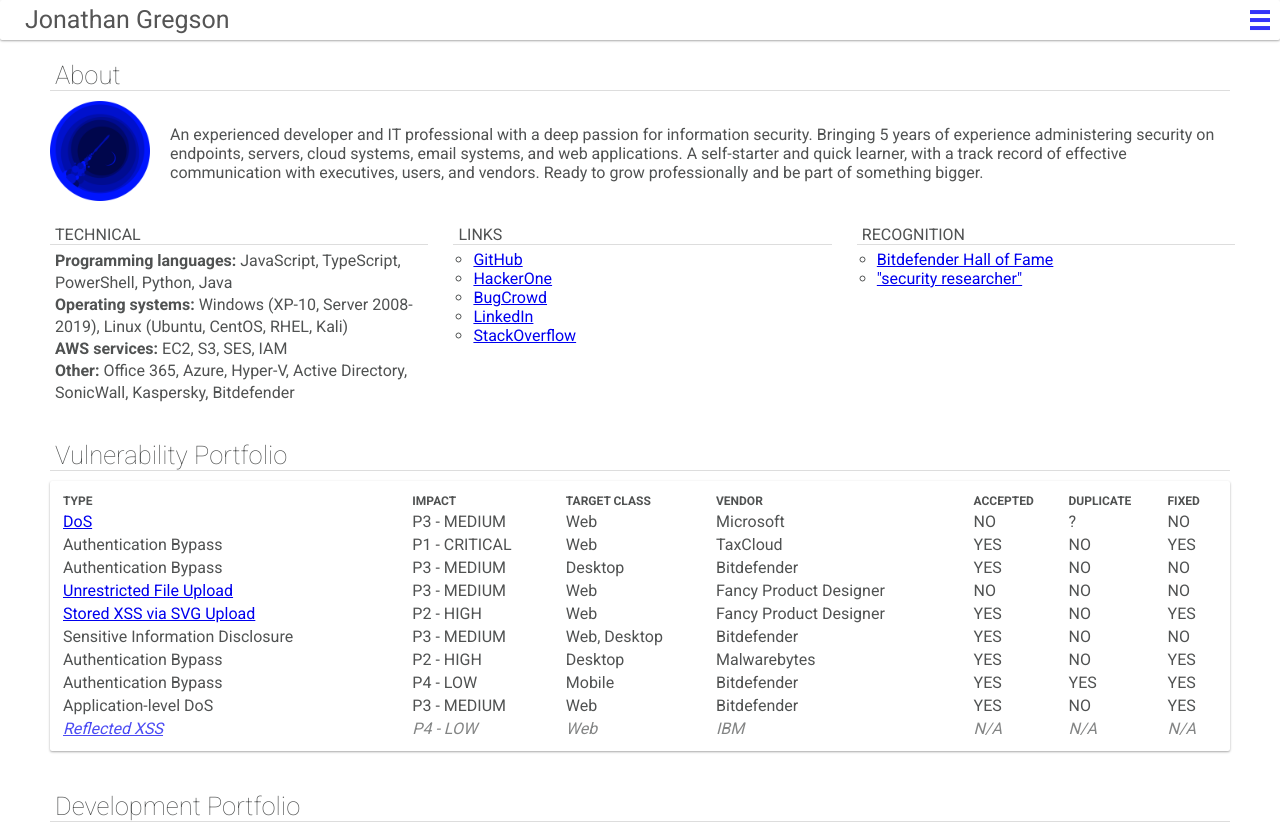
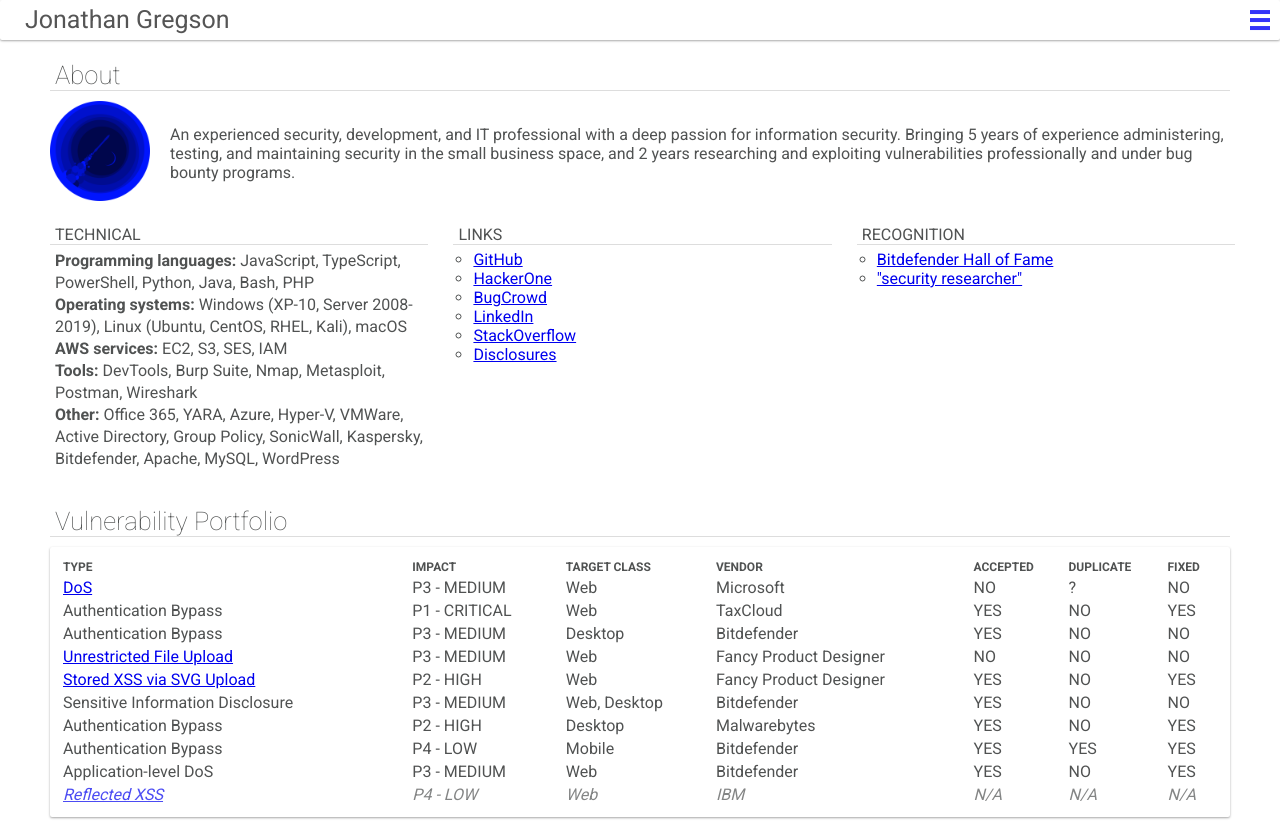
Before and after one commit to jdgregson/jdgregson.com, a website: page src/index.html in a window 1280 px wide. Shown: the top 825 px of the page. Drawn offline with Linux system fonts and the light colour scheme; files whose address does not match are found by name.

Commit message:
Updated technical, links, and description.

```diff
--- a/src/index.html
+++ b/src/index.html
@@ -80,13 +80,11 @@
                 <img class="brand-image" src="art/brand.png" />
               </div>
               <div class="about-text">
-                An experienced developer and IT professional with a deep passion
-                for information security. Bringing 5 years of experience
-                administering security on endpoints, servers, cloud systems,
-                email systems, and web applications. A self-starter and quick
-                learner, with a track record of effective communication with
-                executives, users, and vendors. Ready to grow professionally and
-                be part of something bigger.
+                An experienced security, development, and IT professional with a
+                deep passion for information security. Bringing 5 years of
+                experience administering, testing, and maintaining security in
+                the small business space, and 2 years researching and exploiting
+                vulnerabilities professionally and under bug bounty programs.
               </div>
               <div class="brand-bumper"></div>
             </div>
@@ -96,16 +94,21 @@
                 <ul id="technical-ul">
                   <li>
                     <b>Programming languages:</b> JavaScript, TypeScript,
-                    PowerShell, Python, Java
+                    PowerShell, Python, Java, Bash, PHP
                   </li>
                   <li>
                     <b>Operating systems:</b> Windows (XP-10, Server 2008-2019),
-                    Linux (Ubuntu, CentOS, RHEL, Kali)
+                    Linux (Ubuntu, CentOS, RHEL, Kali), macOS
                   </li>
                   <li><b>AWS services:</b> EC2, S3, SES, IAM</li>
                   <li>
-                    <b>Other:</b> Office 365, Azure, Hyper-V, Active Directory,
-                    SonicWall, Kaspersky, Bitdefender
+                    <b>Tools:</b> DevTools, Burp Suite, Nmap, Metasploit,
+                    Postman, Wireshark
+                  </li>
+                  <li>
+                    <b>Other:</b> Office 365, YARA, Azure, Hyper-V, VMWare,
+                    Active Directory, Group Policy, SonicWall, Kaspersky,
+                    Bitdefender, Apache, MySQL, WordPress
                   </li>
                 </ul>
               </div>
@@ -125,6 +128,11 @@
                   <li>
                     <a href="https://stackoverflow.com/users/4017749/jdgregson"
                       >StackOverflow</a
+                    >
+                  </li>
+                  <li>
+                    <a href="https://github.com/jdgregson/Disclosures"
+                      >Disclosures</a
                     >
                   </li>
                 </ul>
```
Also changed, not shown: build/index.html.
